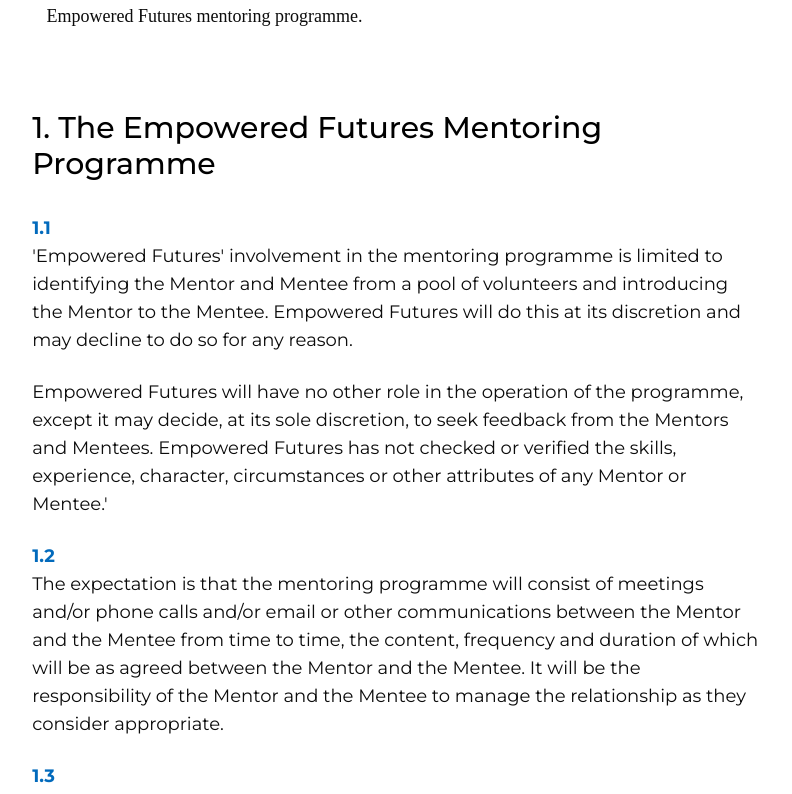
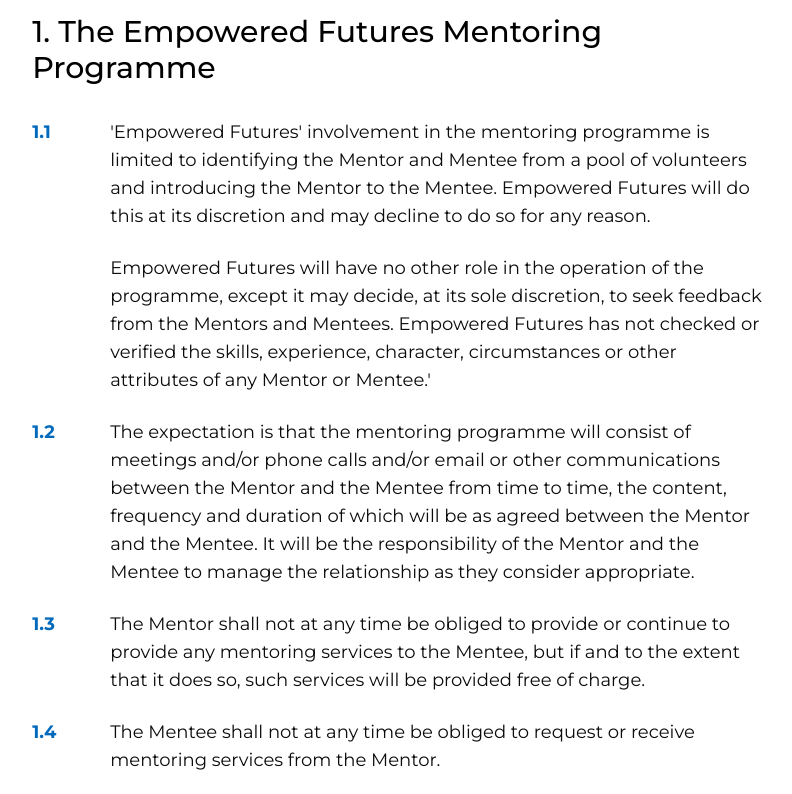
Before and after one commit to JasonXB/EF_Clone, a Next.js app: page /terms-and-conditions in a window 1280 px wide. Shown: the part 863-1657 px from the top of the page, without its empty margins (243-1035 px from the left). Built offline with nearby package versions, Linux system fonts and the light colour scheme; what tw-elements would draw is missing.

Commit message:
breakpoints changed for numbered list, Layout re-added

```diff
--- a/pages/terms-and-conditions.tsx
+++ b/pages/terms-and-conditions.tsx
@@ -11,7 +11,7 @@ export const getStaticProps: GetStaticProps = async (context) => {
 };
 
 const termsAndConditions: NextPage = (props) => {
-  // Will map over this list to generate JSX in order to avoid retyping classes
+  // Will map over this content to generate JSX in order to avoid retyping classes
 
   const content = {
     definitions: {
@@ -157,14 +157,14 @@ const termsAndConditions: NextPage = (props) => {
                 {section.bullets.map((bullet, i) => {
                   return (
                     <li key={i} className={'text-lg mb-6'}>
-                      <div className="flex flex-col font-bold xl:flex-row ">
+                      <div className="flex flex-col font-bold ss:flex-row sm:flex-row md:flex-row lg:flex-row xl:flex-row ">
                         {/* min width set to ensure consistent indentation */}
                         <span className="min-w-[30px] text-primary-1">
                           {bullet.num}
                         </span>
                         {/* White space rather than num for the 2nd paragraph of bullet 1.1 */}
                         {!bullet.num && <span></span>}
-                        <span className="font-light text-dark xl:pl-12">
+                        <span className="font-light text-dark ss:pl-6 sm:pl-10 md:pl-10 lg:pl-12 xl:pl-12">
                           {bullet.text}
                         </span>
                       </div>
--- a/src/components/Layout.tsx
+++ b/src/components/Layout.tsx
@@ -22,16 +22,11 @@ const Layout = ({ ...props }: LayoutProps) => {
       </Head>
       <Navbar />
       <div className={LayoutStyle.content}>
-      <div className="content">
-        {/* Add the Header component here */}
-        {/* <Header/> */}
-        <h1>Hedaer</h1>
         <main>{props.children}</main>
       </div>
       {/* Add the Footer component here */}
       {/* <Footer/> */}
       <h1>Footer</h1>
-      </div>
     </div>
   );
 };
```
